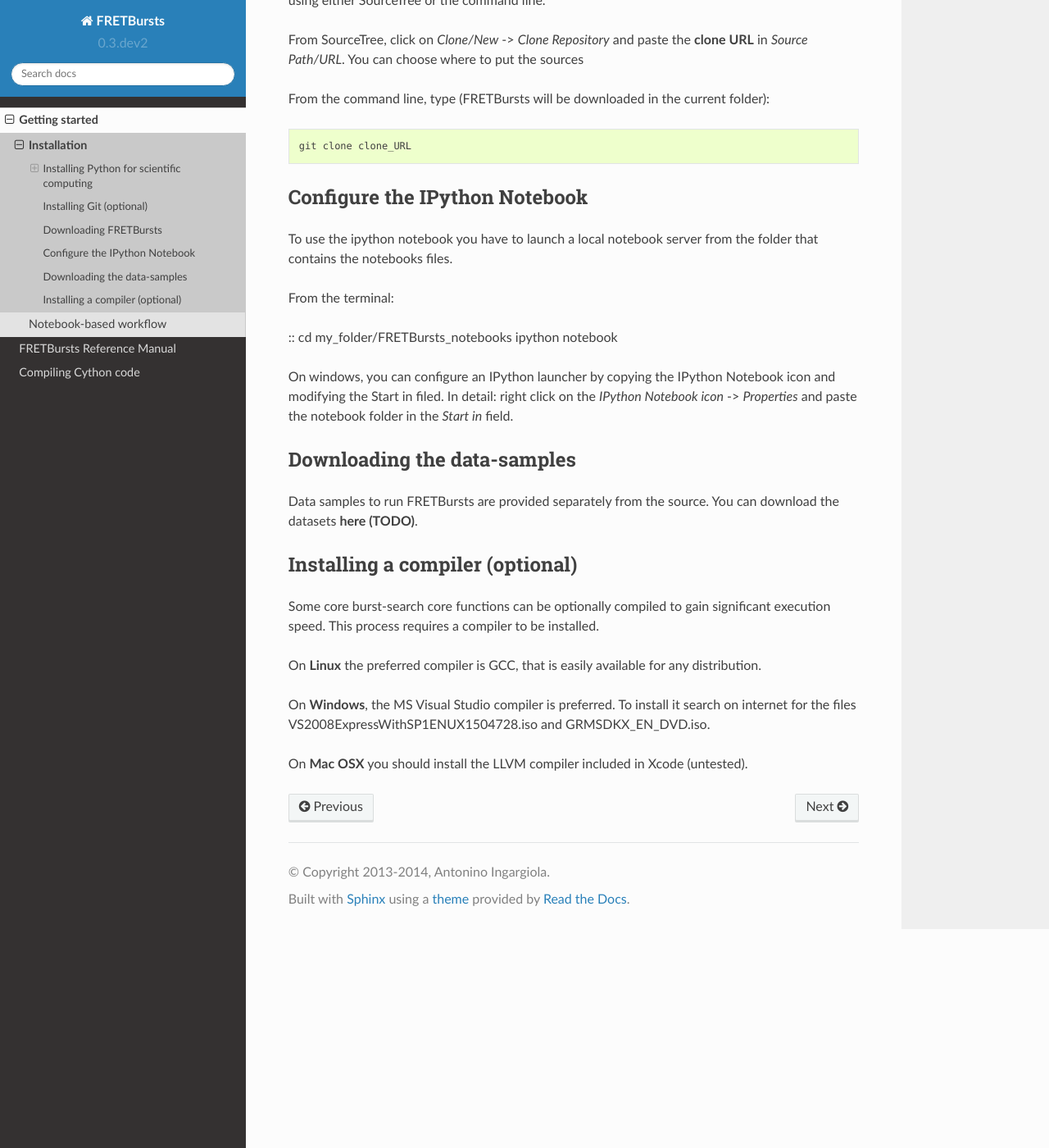
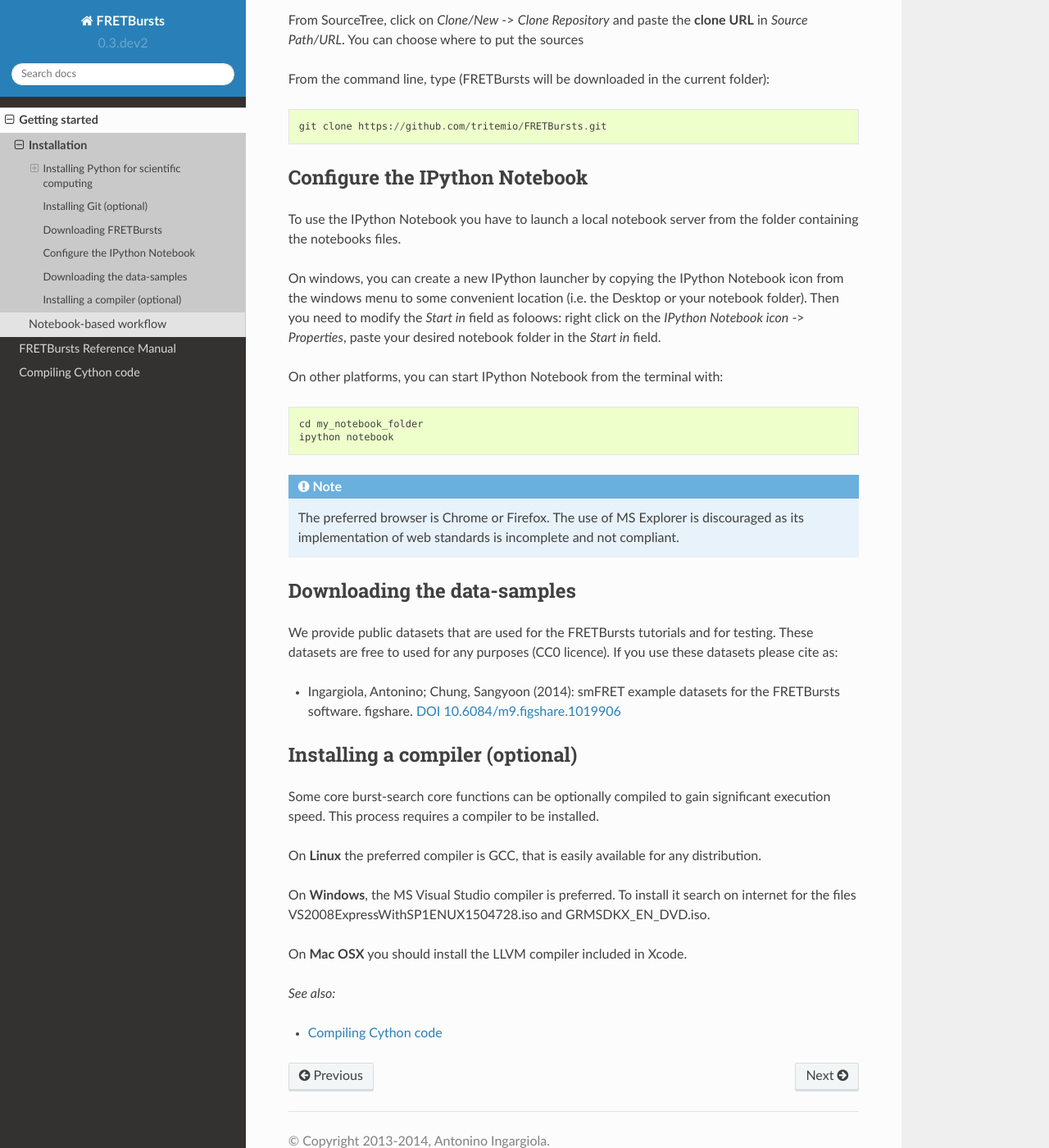
Before and after one commit to tritemio/FRETBursts, a Sphinx documentation site: the page built from docs/source/installation.rst, in a window 1280 px wide and 1400 px high, scrolled down 1397 px. Shown: the whole window at 82% size. Built offline with Sphinx 7.4.7 and the Read the Docs theme 2.0.0, drawn with Linux system fonts in a browser that asks for light colours; some of the changed text lies outside the part shown.

Commit message:
Docs: put installation instructions only in the sphinx docs. Closes #8.

```diff
--- a/docs/source/installation.rst
+++ b/docs/source/installation.rst
@@ -15,10 +15,9 @@
 On all the main platforms, the easiest way to install python and all
 the scientific packages is using a python distribution like
 `Continuum Anaconda <https://store.continuum.io/cshop/anaconda/>`__ or
-`Enthought Canopy <https://www.enthought.com/products/canopy/>`__.
-
-By installing a python distribution all the python dependencies are
-automatically met.
+`Enthought Canopy <https://www.enthought.com/products/canopy/>`__. Both
+distribution include, in the free version, all the needed software (and much
+more).
 
 FRETBursts has been tested on Anaconda 1.9 or newer.
 
@@ -78,32 +77,44 @@
 
 ::
 
-    git clone clone_URL
+    git clone https://github.com/tritemio/FRETBursts.git
 
 
 Configure the IPython Notebook
 ------------------------------
 
-To use the ipython notebook you have to launch a local notebook server from the folder
-that contains the notebooks files.
+To use the IPython Notebook you have to launch a local notebook server from
+the folder containing the notebooks files.
 
-From the terminal:
+On windows, you can create a new IPython launcher by copying the IPython
+Notebook icon from the windows menu to some convenient location (i.e. the
+Desktop or your notebook folder). Then you need to modify the *Start in* field
+as foloows: right click on the *IPython Notebook icon* -> *Properties*, paste
+your desired notebook folder in the *Start in* field.
+
+On other platforms, you can start IPython Notebook from the terminal with:
 
 ::
-cd my_folder/FRETBursts_notebooks
-ipython notebook
 
-On windows, you can configure an IPython launcher by copying the IPython Notebook
-icon and modifying the Start in filed. In detail: right click on the
-*IPython Notebook icon* -> *Properties* and paste the notebook folder in the
-*Start in* field.
+    cd my_notebook_folder
+    ipython notebook
+
+
+.. Note ::
+
+    The preferred browser is Chrome or Firefox. The use of MS Explorer is
+    discouraged as its implementation of web standards is incomplete and not
+    compliant.
 
 
 Downloading the data-samples
 ----------------------------
 
-Data samples to run FRETBursts are provided separately from the source.
-You can download the datasets **here (TODO)**.
+We provide public datasets that are used for the FRETBursts tutorials
+and for testing. These datasets are free to used for any purposes
+(CC0 licence). If you use these datasets please cite as:
+
+* Ingargiola, Antonino; Chung, Sangyoon (2014): smFRET example datasets for the FRETBursts software. figshare. `DOI 10.6084/m9.figshare.1019906 <http://dx.doi.org/10.6084/m9.figshare.1019906>`_
 
 
 Installing a compiler (optional)
@@ -120,5 +131,8 @@
 it search on internet for the files VS2008ExpressWithSP1ENUX1504728.iso
 and GRMSDKX\_EN\_DVD.iso.
 
-On **Mac OSX** you should install the LLVM compiler included in Xcode
-(untested).
+On **Mac OSX** you should install the LLVM compiler included in Xcode.
+
+*See also:*
+
+* :doc:`cython`
```
Also changed, not shown: other parts of docs/source/installation.rst (+2 -2 lines), README.md (+20 -57 lines), notebooks/dev/docs/FRETBursts - Build docs.ipynb.
